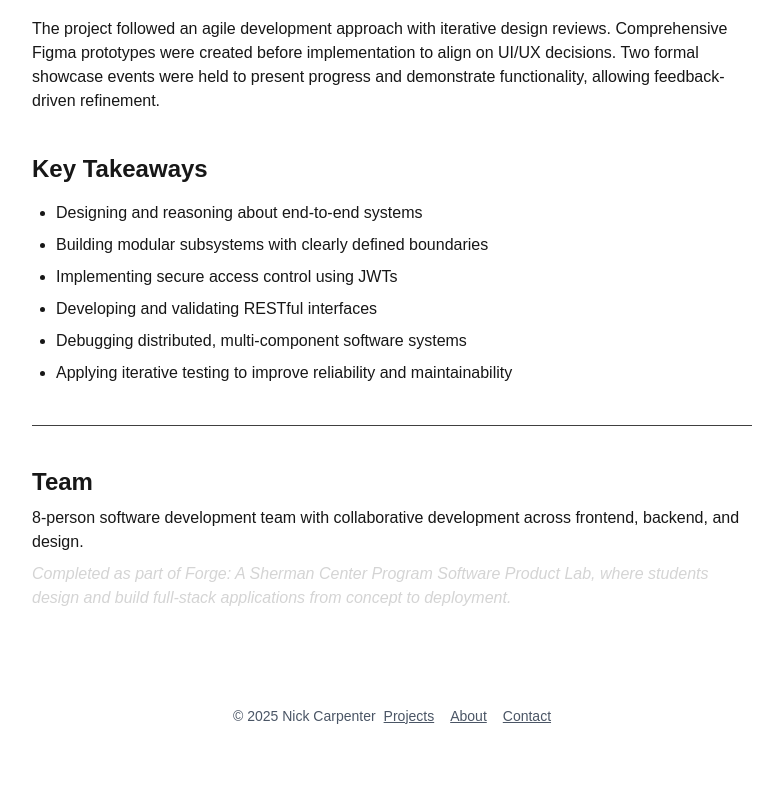
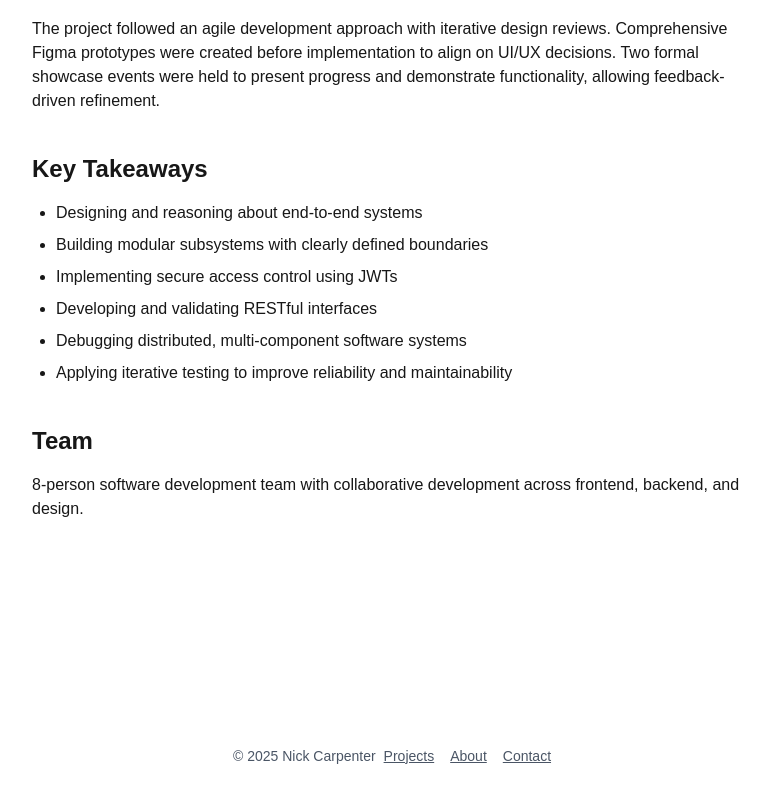
Before and after one commit to nickc32849/personal_website, a Next.js app: page /projects/homebase in a window 1280 px wide. Shown: the part 2919-3717 px from the top of the page, without its empty margins (248-1018 px from the left). Before the commit the page ends 3677 px from the top, so only its background shows below. Built offline with nearby package versions, Linux system fonts and the light colour scheme.

Commit message:
Reorder Team section above divider on HomeBase page

```diff
--- a/app/projects/homebase/page.tsx
+++ b/app/projects/homebase/page.tsx
@@ -8,11 +8,10 @@ export default function HomeBaseProjectPage() {
         <h1 className="text-4xl font-semibold">HomeBase</h1>
 
         <p className="text-lg">
-          HomeBase is a full-stack roommate coordination system that consolidates
-          expenses, scheduling, chores, and shared lists into a single real-time
-          platform. Built with React, Next.js, FastAPI, and PostgreSQL, the project
-          emphasizes system architecture, authenticated data flow, and modular
-          subsystem integration.
+          HomeBase is a full-stack roommate coordination system that consolidates expenses,
+          scheduling, chores, and shared lists into a single real-time platform. Built with React,
+          Next.js, FastAPI, and PostgreSQL, the project emphasizes system architecture, authenticated
+          data flow, and modular subsystem integration.
         </p>
       </header>
 
@@ -30,10 +29,7 @@ export default function HomeBaseProjectPage() {
           "Full-Stack Systems",
           "Team Project",
         ].map((tag) => (
-          <span
-            key={tag}
-            className="rounded border border-neutral-600 px-2 py-1"
-          >
+          <span key={tag} className="rounded border border-neutral-600 px-2 py-1">
             {tag}
           </span>
         ))}
@@ -58,11 +54,10 @@ export default function HomeBaseProjectPage() {
         <h2 className="text-2xl font-semibold">Project Overview</h2>
 
         <p>
-          HomeBase is a comprehensive roommate coordination application designed to
-          eliminate the fragmentation problem of managing shared living spaces.
-          Instead of juggling multiple apps for expenses, scheduling, chores, and
-          communication, HomeBase provides a centralized, real-time platform where
-          roommates can manage all aspects of shared living coordination.
+          HomeBase is a comprehensive roommate coordination application designed to eliminate the
+          fragmentation problem of managing shared living spaces. Instead of juggling multiple apps
+          for expenses, scheduling, chores, and communication, HomeBase provides a centralized,
+          real-time platform where roommates can manage all aspects of shared living coordination.
         </p>
       </section>
 
@@ -83,9 +78,9 @@ export default function HomeBaseProjectPage() {
         <h2 className="text-2xl font-semibold">Solution</h2>
 
         <p>
-          HomeBase integrates core roommate coordination functions into a single,
-          synchronized application, providing consistent, real-time data visibility
-          across all users in a shared data environment.
+          HomeBase integrates core roommate coordination functions into a single, synchronized
+          application, providing consistent, real-time data visibility across all users in a shared
+          data environment.
         </p>
       </section>
 
@@ -165,10 +160,10 @@ export default function HomeBaseProjectPage() {
         <h2 className="text-2xl font-semibold">Development Process</h2>
 
         <p>
-          The project followed an agile development approach with iterative design
-          reviews. Comprehensive Figma prototypes were created before implementation
-          to align on UI/UX decisions. Two formal showcase events were held to present
-          progress and demonstrate functionality, allowing feedback-driven refinement.
+          The project followed an agile development approach with iterative design reviews.
+          Comprehensive Figma prototypes were created before implementation to align on UI/UX
+          decisions. Two formal showcase events were held to present progress and demonstrate
+          functionality, allowing feedback-driven refinement.
         </p>
       </section>
 
@@ -186,23 +181,24 @@ export default function HomeBaseProjectPage() {
         </ul>
       </section>
 
-      {/* Divider */}
-      <hr className="border-neutral-700" />
-
-      {/* Team */}
-      <section className="space-y-2">
+      {/* Team section ABOVE the divider */}
+      <section className="space-y-4">
         <h2 className="text-2xl font-semibold">Team</h2>
 
         <p>
-          8-person software development team with collaborative development across
-          frontend, backend, and design.
-        </p>
-
-        <p className="italic text-neutral-300">
-          Completed as part of Forge: A Sherman Center Program Software Product Lab,
-          where students design and build full-stack applications from concept to deployment.
+          8-person software development team with collaborative development across frontend,
+          backend, and design.
         </p>
       </section>
+
+      {/* Divider below Team */}
+      <hr className="my-10 border-white/20" />
+
+      {/* Text below line */}
+      <p className="italic text-white">
+        Completed as part of Forge: A Sherman Center Program Software Product Lab, where students
+        design and build full-stack applications from concept to deployment.
+      </p>
     </main>
   );
 }
```
